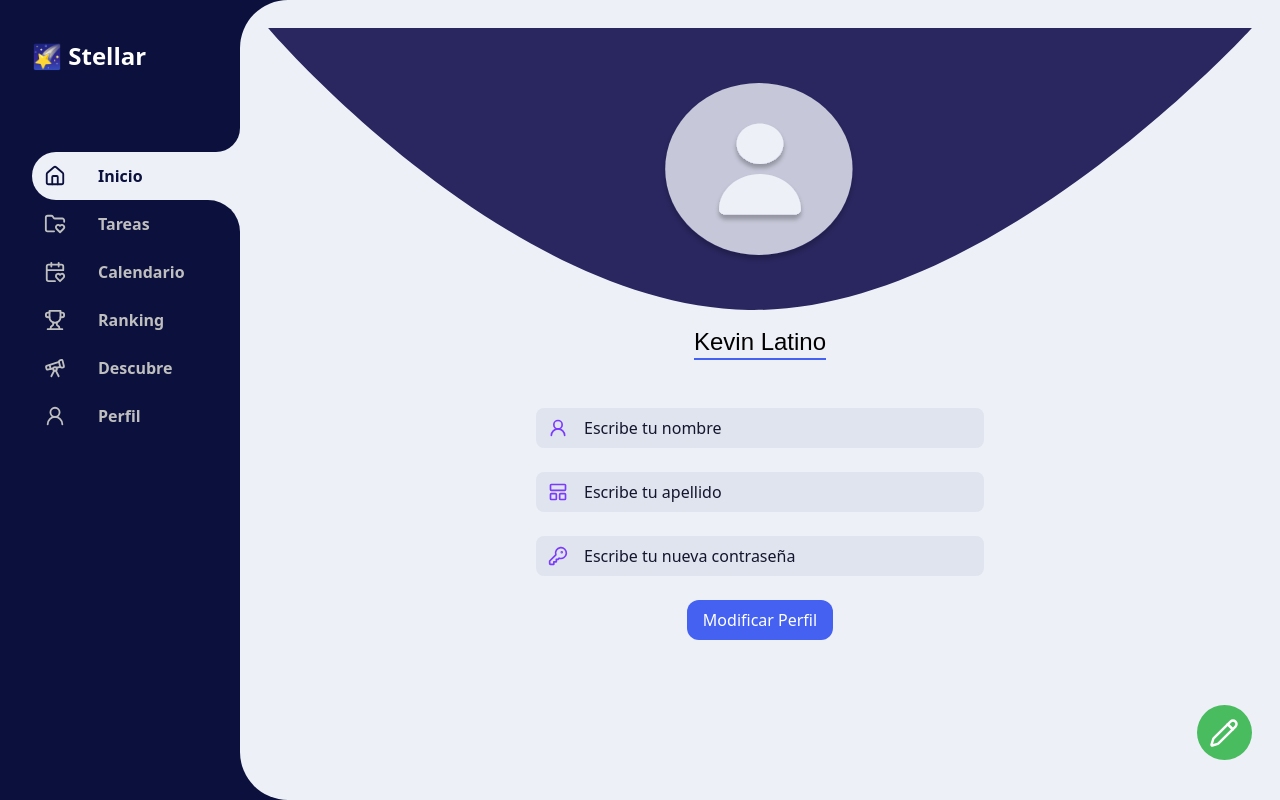
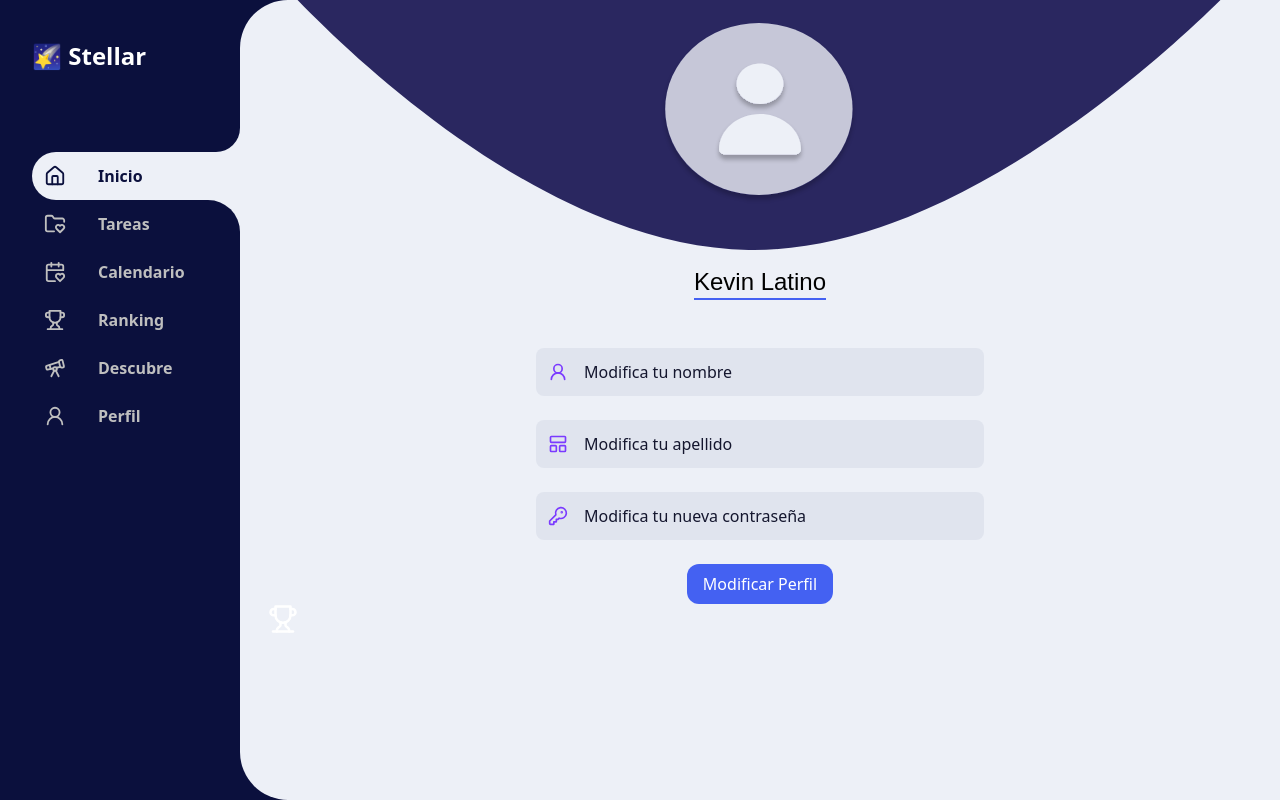
Before and after one commit to KevinLatino/Stellar-Frontend, a React (Vite) app: page /sidebar/profile in a window 1280 px wide. Built offline with nearby package versions, Linux system fonts and the light colour scheme.

Commit message:
adding new styles

```diff
--- a/src/Components/ViewMedalsComponent.jsx
+++ b/src/Components/ViewMedalsComponent.jsx
@@ -1,5 +1,5 @@
 import React, { useState } from 'react';
-import {Pencil, UserRound, KeyRound, Inbox, LayoutPanelTop } from 'lucide-react';
+import { Trophy, UserRound, KeyRound, Inbox, LayoutPanelTop } from 'lucide-react';
 import { motion } from 'framer-motion';
 import 'animate.css';
 
@@ -17,72 +17,19 @@ const EditProfile = () => {
 
     return (
         <>
-            <motion.div
+            <motion.button
                 whileHover={{ scale: 1.2 }}
-                className="flex items-center justify-center fixed bg-light-green w-[55px] h-[55px] rounded-full bottom-10 left-[93.5%] cursor-pointer z-10"
+                className=""
                 onClick={handleOpenPopup}
             >
-                <Pencil size={30} color='white' />
-            </motion.div>
+                <Trophy size={30} color='white' />
+            </motion.button>
 
             {isPopupOpen && (
                 <div className="animate__animated animate__fadeIn fixed inset-0 flex items-center justify-center bg-black bg-opacity-50 z-20">
 
                     <div className="flex flex-col justify-center items-center animate__animated animate__bounceInDown bg-white p-6 rounded-lg w-[32rem] max-w-full text-center">
-
-                        <h2 className="text-2xl mb-4 font-raleway border-b-[0.1rem] border-light-blue">Edita tu perfil</h2>
-
-                        <div className="relative mb-4 w-full max-w-md">
-                            <UserRound size={20} className="absolute left-3 top-1/2 transform -translate-y-1/2 text-gray-500" />
-                            <input
-                                type="text"
-                                placeholder="Escribe tu nombre"
-                                className="bg-[#E0E4EE] text-gray-800 placeholder-strong-blue py-2 pl-12 w-full rounded-lg focus:outline-none focus:ring-2 focus:ring-blue-500"
-                            />
-                        </div>
-
-                        <div className="relative mb-4 w-full max-w-md">
-                            <LayoutPanelTop size={20} className="absolute left-3 top-1/2 transform -translate-y-1/2 text-gray-500" />
-                            <input
-                                type="text"
-                                placeholder="Escribe tu apellido"
-                                className=" bg-[#E0E4EE] text-gray-800 placeholder-strong-blue py-2 pl-12 w-full rounded-lg focus:outline-none focus:ring-2 focus:ring-blue-500"
-                            />
-                        </div>
-
-                        <div className="relative mb-4 w-full max-w-md">
-                            <Inbox size={20} className="absolute left-3 top-1/2 transform -translate-y-1/2 text-gray-500" />
-                            <input
-                                type="text"
-                                placeholder="Escribe tu nuevo correo"
-                                className=" bg-[#E0E4EE] placeholder-strong-blue text-gray-800 py-2 pl-12 w-full rounded-lg focus:outline-none focus:ring-2 focus:ring-blue-500"
-                            />
-                        </div>
-
-                        <div className="relative mb-4 w-full max-w-md">
-                            <KeyRound size={20} className="absolute left-3 top-1/2 transform -translate-y-1/2 text-gray-500" />
-                            <input
-                                type="password"
-                                placeholder="Escribe tu nueva contraseña"
-                                className=" bg-[#E0E4EE] placeholder-strong-blue text-gray-800 py-2 pl-12 w-full rounded-lg focus:outline-none focus:ring-2 focus:ring-blue-500"
-                            />
-                        </div>
-
-                        <div className='flex gap-4'>
-                            <button
-                                onClick={handleClosePopup}
-                                className="bg-light-blue text-white px-4 py-2 rounded-xl"
-                            >
-                                Editar Perfil
-                            </button>
-
-                            <button
-                                onClick={handleClosePopup}
-                                className="bg-strong-red text-white px-4 py-2 rounded-xl"
-                            >
-                                Atrás
-                            </button>
-                        </div>
+                        <h1>Tus medallas</h1>
                     </div>
                 </div>
             )}
--- a/src/Screens/HomeScreen.jsx
+++ b/src/Screens/HomeScreen.jsx
@@ -1,6 +1,5 @@
 import React from 'react'
 import Welcome from '../../public/Ilustrations/Welcome.png'
-import { useAuth } from '../Context/context'
 
 const HomeScreen = () => {
 
--- a/src/Screens/ProfileScreen.jsx
+++ b/src/Screens/ProfileScreen.jsx
@@ -1,9 +1,8 @@
 import React from 'react'
 import { useAuth } from '../Context/context';
-import Profile from '../../public/Ilustrations/Profile.svg'
 import { EditProfile } from '../Components/ViewMedalsComponent';
 import ProfileBg from '../../public/Ilustrations/Vector.svg'
-import { UserRound, KeyRound, LayoutPanelTop } from 'lucide-react';
+import { Trophy, UserRound, KeyRound, LayoutPanelTop } from 'lucide-react';
 import useFormSetters from '../hooks/useFormSetter'
 
 
@@ -19,10 +18,10 @@ const ProfileScreen = () => {
 
     return (
         <>
-            <div className='flex flex-col gap-[3rem]'>
+            <div className='flex flex-col gap-[3rem] animate__animated animate__fadeInDown'>
                 <div className='flex justify-center items-center flex-col gap-y-4'>
                     <img src={ProfileBg} width={1000}
-                    className=''
+                    className="mt-[-60px]"
                     />
                     <h1 className='font-raleway text-2xl border-b-2 border-light-blue'>Kevin Latino</h1>
                 </div>
@@ -33,8 +32,8 @@ const ProfileScreen = () => {
                         <UserRound size={20} className="absolute left-3 top-1/2 transform -translate-y-1/2 text-[#7A3AFF]" />
                         <input
                             type="text"
-                            placeholder="Escribe tu nombre"
-                            className="bg-[#E0E4EE] text-gray-800 placeholder-strong-blue py-2 pl-12 w-full rounded-lg focus:outline-none focus:ring-2 focus:ring-blue-500"
+                            placeholder="Modifica tu nombre"
+                            className="bg-[#E0E4EE] text-gray-800 placeholder-strong-blue py-3 pl-12 w-full rounded-lg focus:outline-none focus:ring-2 focus:ring-blue-500"
                         />
                     </div>
 
@@ -42,8 +41,8 @@ const ProfileScreen = () => {
                         <LayoutPanelTop size={20} className="absolute left-3 top-1/2 transform -translate-y-1/2 text-[#7A3AFF]" />
                         <input
                             type="text"
-                            placeholder="Escribe tu apellido"
-                            className=" bg-[#E0E4EE] text-gray-800 placeholder-strong-blue p-4 py-2 pl-12 w-full rounded-lg focus:outline-none focus:ring-2 focus:ring-blue-500"
+                            placeholder="Modifica tu apellido"
+                            className=" bg-[#E0E4EE] text-gray-800 placeholder-strong-blue py-3 pl-12 w-full rounded-lg focus:outline-none focus:ring-2 focus:ring-blue-500"
                         />
                     </div>
 
@@ -51,8 +50,8 @@ const ProfileScreen = () => {
                         <KeyRound size={20} className="absolute left-3 top-1/2 transform -translate-y-1/2 text-[#7A3AFF]" />
                         <input
                             type="password"
-                            placeholder="Escribe tu nueva contraseña"
-                            className=" bg-[#E0E4EE] placeholder-strong-blue text-gray-800 py-2 pl-12 w-full rounded-lg focus:outline-none focus:ring-2 focus:ring-blue-500"
+                            placeholder="Modifica tu nueva contraseña"
+                            className=" bg-[#E0E4EE] placeholder-strong-blue text-gray-800 py-3 pl-12 w-full rounded-lg focus:outline-none focus:ring-2 focus:ring-blue-500"
                         />
                     </div>
 
```
